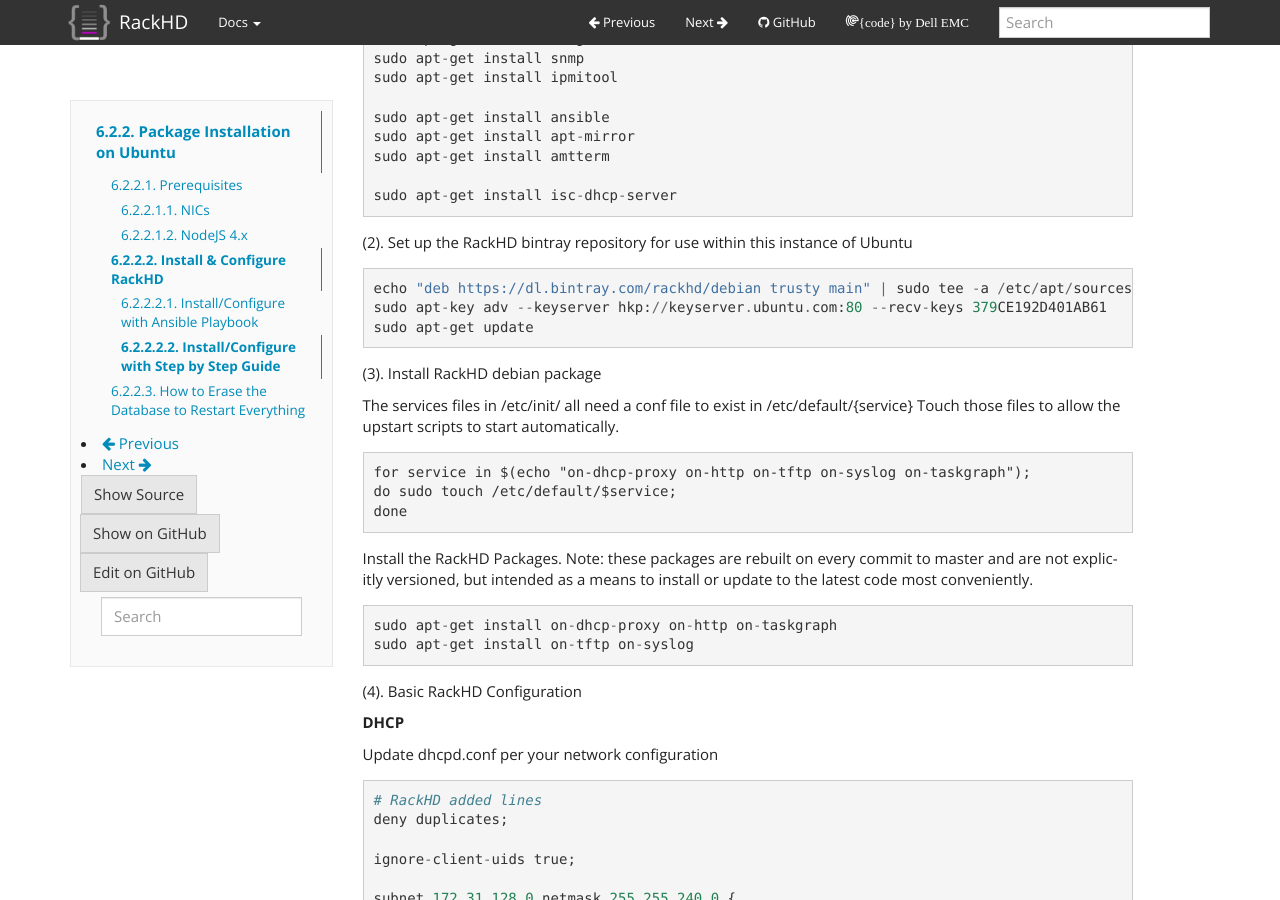
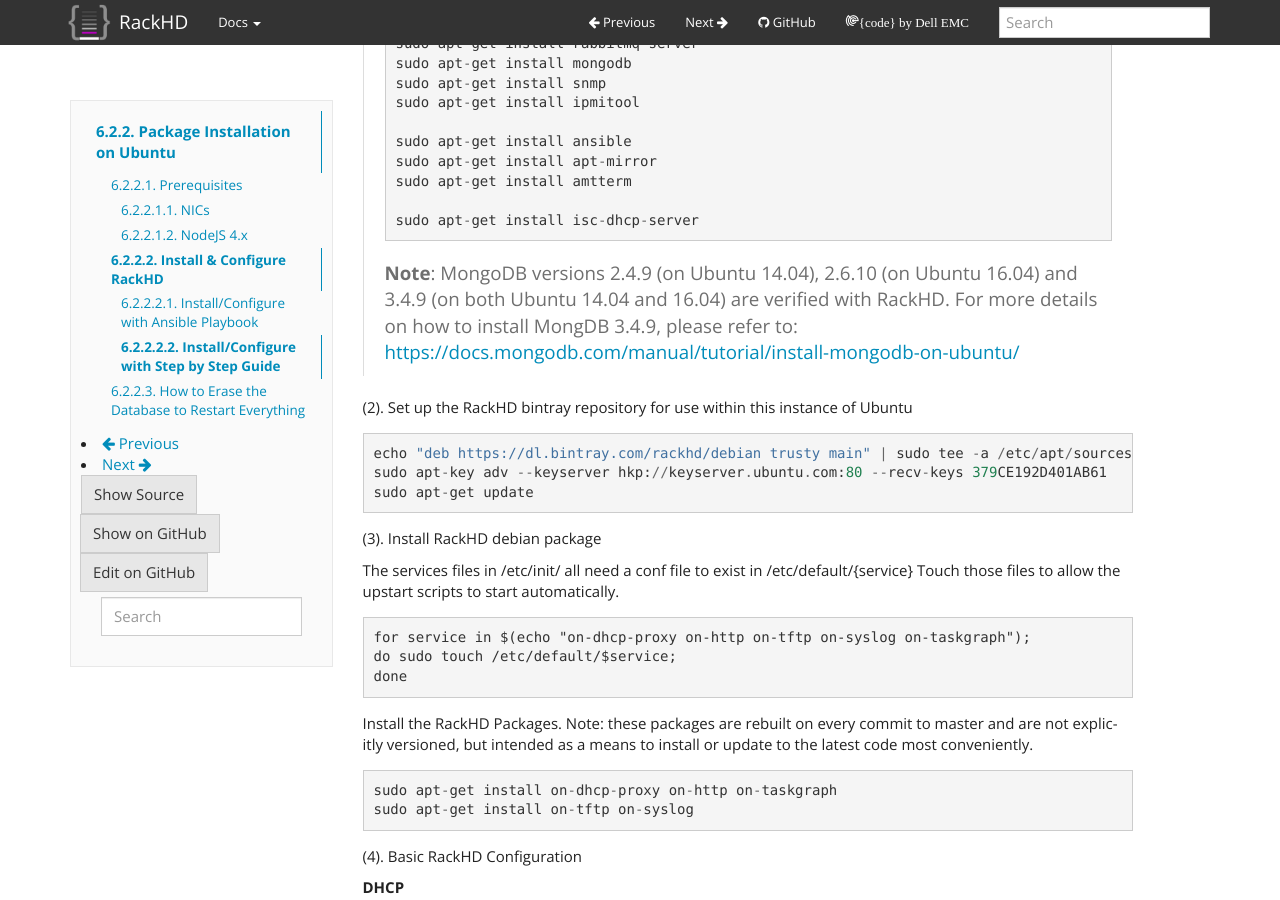
Before and after one commit to RackHD/docs, a Sphinx documentation site: the page built from docs/rackhd/ubuntu_package_installation.rst, in a window 1280 px wide and 900 px high, scrolled down 2435 px. Built offline with Sphinx 7.4.7, drawn with Linux system fonts in a browser that asks for light colours.

Commit message:
Update MongoDB description in RackHD User Guide Installation section

```diff
--- a/docs/rackhd/npm_based_installation.rst
+++ b/docs/rackhd/npm_based_installation.rst
@@ -102,6 +102,10 @@
 
     sudo apt-get install isc-dhcp-server
 
+
+  **Note**:
+  MongoDB versions 2.4.9 (on Ubuntu 14.04), 2.6.10 (on Ubuntu 16.04) and 3.4.9 (on both Ubuntu 14.04 and 16.04) are verified with RackHD.
+  For more details on how to install MongDB 3.4.9, please refer to: https://docs.mongodb.com/manual/tutorial/install-mongodb-on-ubuntu/
 
 ####
 
--- a/docs/rackhd/ubuntu_package_installation.rst
+++ b/docs/rackhd/ubuntu_package_installation.rst
@@ -146,7 +146,7 @@
 
 (1). Install the prerequisite packages:
 
-.. code::
+  .. code::
 
     sudo apt-get install rabbitmq-server
     sudo apt-get install mongodb
@@ -158,6 +158,11 @@
     sudo apt-get install amtterm
 
     sudo apt-get install isc-dhcp-server
+
+
+  **Note**:
+  MongoDB versions 2.4.9 (on Ubuntu 14.04), 2.6.10 (on Ubuntu 16.04) and 3.4.9 (on both Ubuntu 14.04 and 16.04) are verified with RackHD.
+  For more details on how to install MongDB 3.4.9, please refer to: https://docs.mongodb.com/manual/tutorial/install-mongodb-on-ubuntu/
 
 (2). Set up the RackHD bintray repository for use within this instance of Ubuntu
 
```
